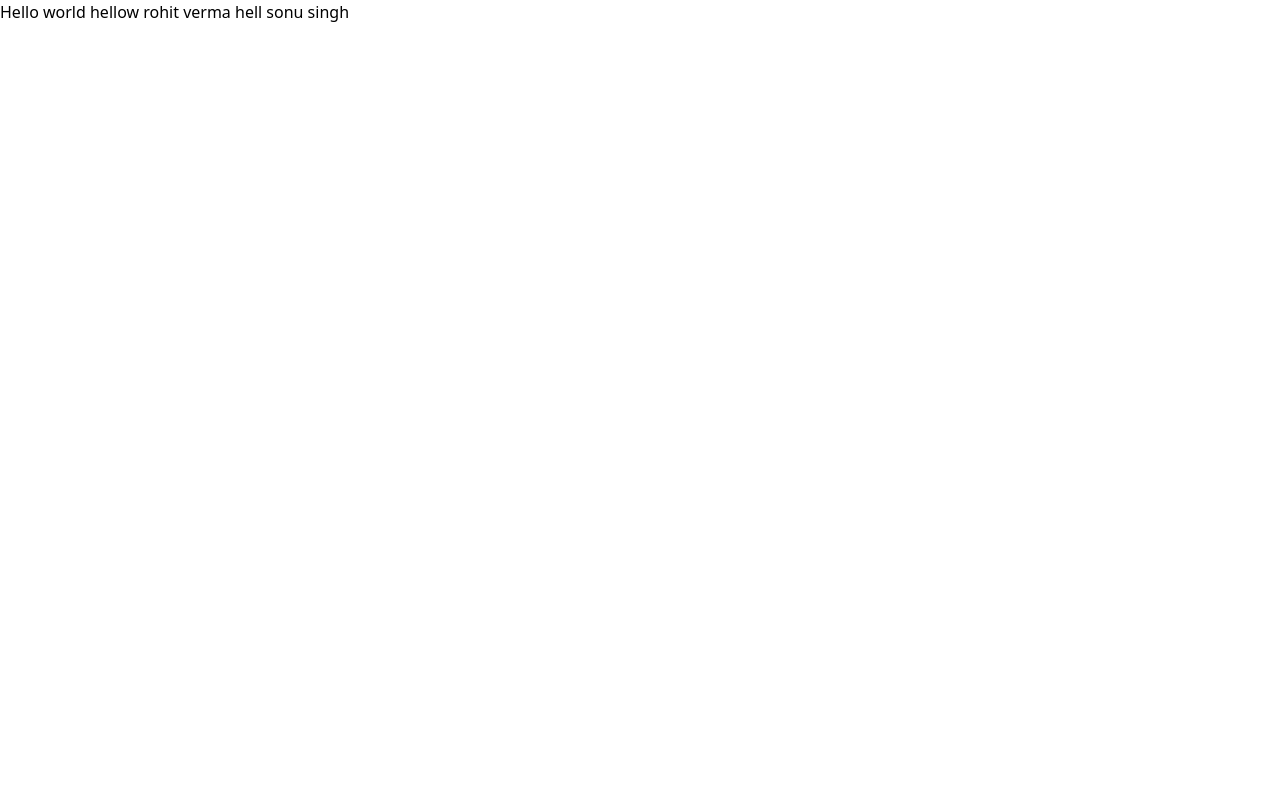
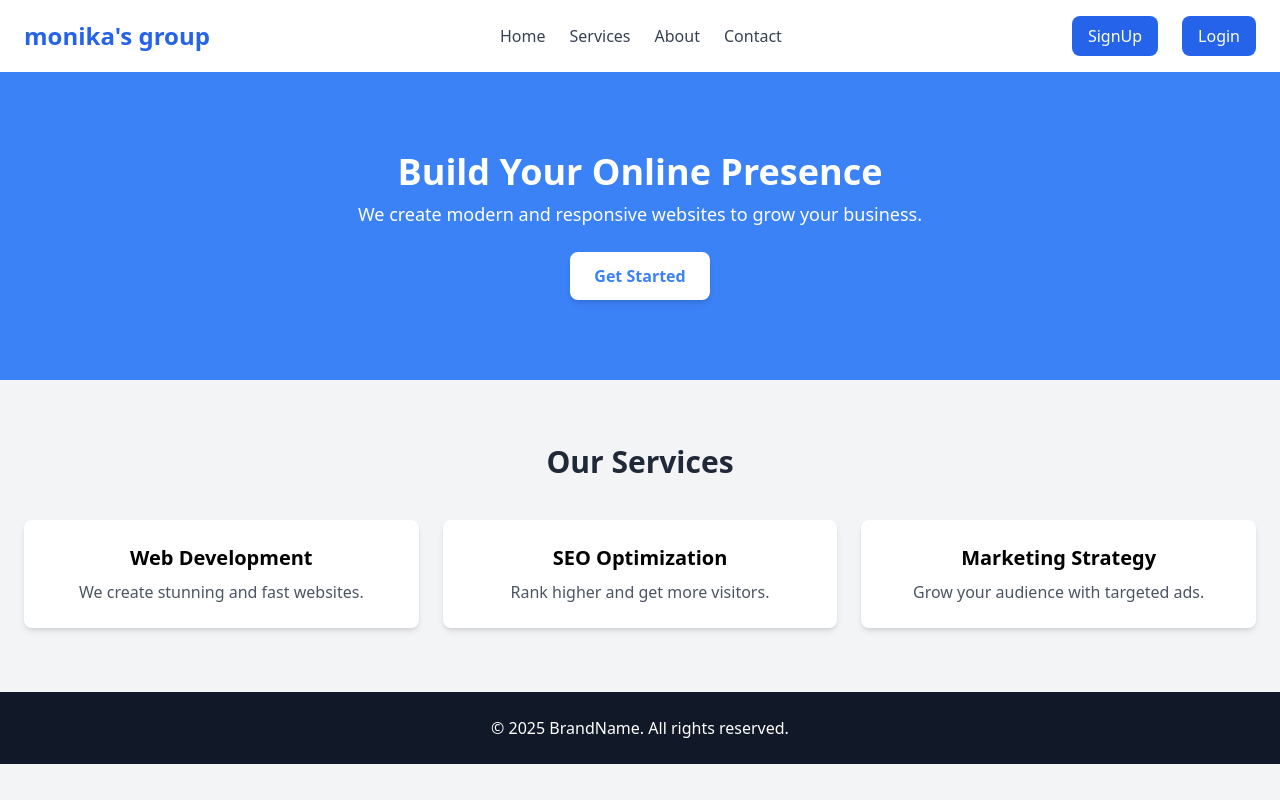
Before and after one commit to Sonu7042/groupProject, a plain HTML site: page pages/home.html in a window 1280 px wide. Drawn offline with nearby package versions, Linux system fonts and the light colour scheme.

Commit message:
sonu correct this code

```diff
--- a/pages/home.html
+++ b/pages/home.html
@@ -6,10 +6,64 @@
     <title>Landing Page</title>
     <script src="https://cdn.tailwindcss.com"></script>
 </head>
-<body>
-    Hello world
-    hellow rohit verma
+<body class="bg-gray-100">
 
-    hell sonu singh
+    <!-- Navbar -->
+    <nav class="bg-white shadow-md">
+        <div class="container mx-auto px-6 py-4 flex justify-between items-center">
+            <a href="#" class="text-2xl font-bold text-blue-600">monika's group</a>
+            <div class="space-x-6 hidden md:flex">
+                <a href="#" class="text-gray-700 hover:text-blue-500">Home</a>
+                <a href="#" class="text-gray-700 hover:text-blue-500">Services</a>
+                <a href="#" class="text-gray-700 hover:text-blue-500">About</a>
+                <a href="#" class="text-gray-700 hover:text-blue-500">Contact</a>
+            </div>
+           <div class="flex gap-6">
+            <a href="signup.html" class="hidden md:block bg-blue-600 text-white px-4 py-2 rounded-lg hover:bg-blue-700">
+                SignUp
+            </a>
+            <a href="login.html" class="hidden md:block bg-blue-600 text-white px-4 py-2 rounded-lg hover:bg-blue-700">
+                Login
+            </a>
+           </div>
+        </div>
+    </nav>
+
+    <!-- Hero Section -->
+    <header class="bg-blue-500 text-white text-center py-20">
+        <h1 class="text-4xl font-bold">Build Your Online Presence</h1>
+        <p class="mt-2 text-lg">We create modern and responsive websites to grow your business.</p>
+        <a href="#" class="mt-6 inline-block bg-white text-blue-500 px-6 py-3 rounded-lg shadow-md font-semibold hover:bg-gray-100">
+            Get Started
+        </a>
+    </header>
+
+    <!-- Services Section -->
+    <section class="container mx-auto px-6 py-16">
+        <h2 class="text-3xl font-bold text-center text-gray-800">Our Services</h2>
+        <div class="mt-10 grid grid-cols-1 md:grid-cols-3 gap-6">
+            <!-- Card 1 -->
+            <div class="bg-white p-6 rounded-lg shadow-md text-center">
+                <h3 class="text-xl font-semibold">Web Development</h3>
+                <p class="mt-2 text-gray-600">We create stunning and fast websites.</p>
+            </div>
+            <!-- Card 2 -->
+            <div class="bg-white p-6 rounded-lg shadow-md text-center">
+                <h3 class="text-xl font-semibold">SEO Optimization</h3>
+                <p class="mt-2 text-gray-600">Rank higher and get more visitors.</p>
+            </div>
+            <!-- Card 3 -->
+            <div class="bg-white p-6 rounded-lg shadow-md text-center">
+                <h3 class="text-xl font-semibold">Marketing Strategy</h3>
+                <p class="mt-2 text-gray-600">Grow your audience with targeted ads.</p>
+            </div>
+        </div>
+    </section>
+
+    <!-- Footer -->
+    <footer class="bg-gray-900 text-white text-center py-6">
+        <p>&copy; 2025 BrandName. All rights reserved.</p>
+    </footer>
+
 </body>
 </html>
```
